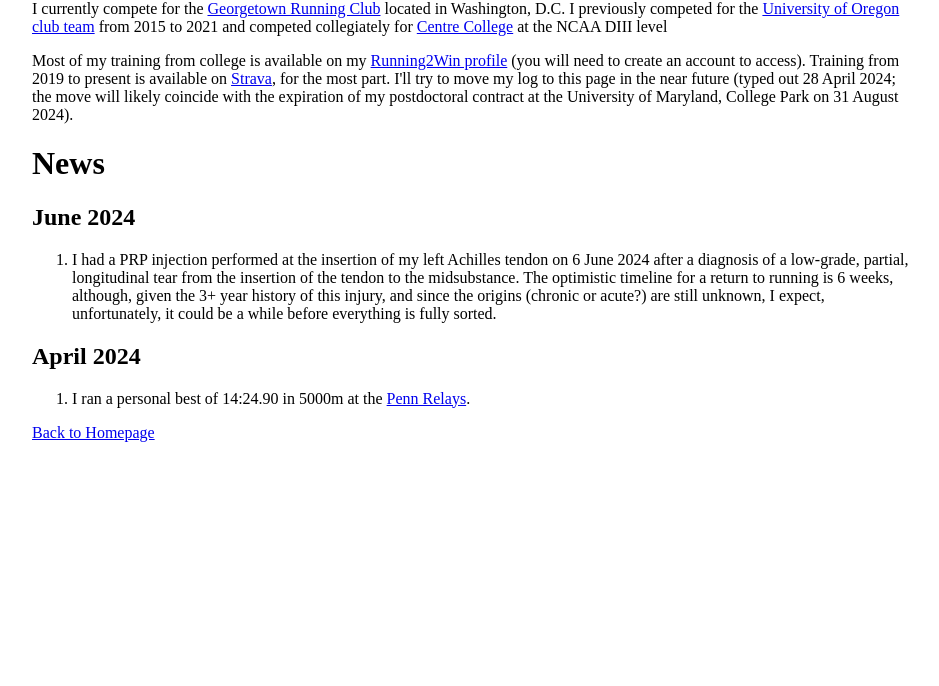
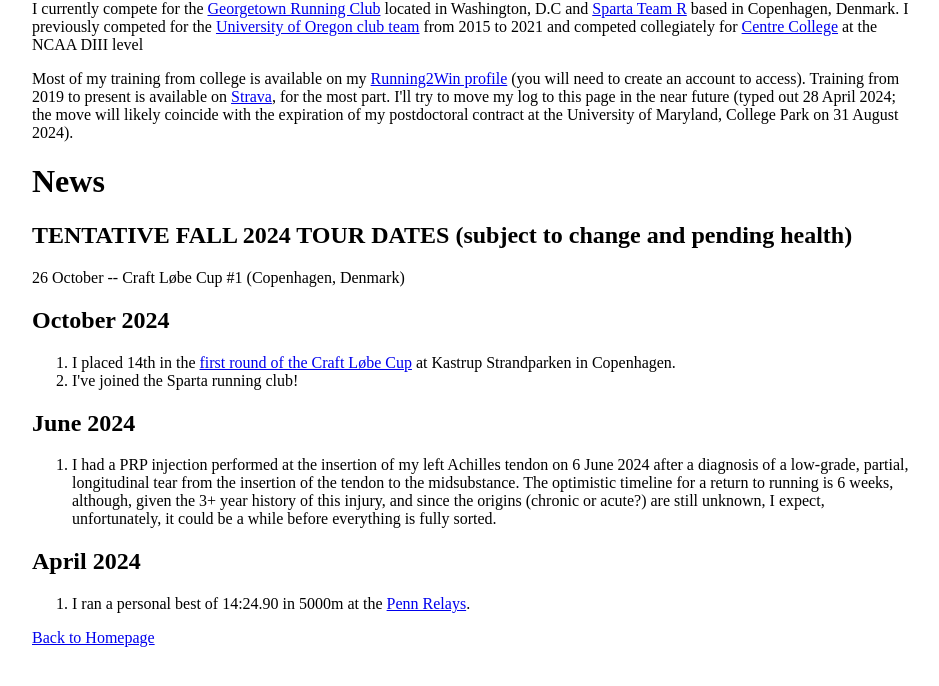
Before and after one commit to erb24/erb24.github.io, a plain HTML site: page hobby.html in a window 1280 px wide. Shown: the whole page, without its empty margins (168-1107 px from the left). Drawn offline with Linux system fonts and the light colour scheme.

Commit message:
update hobby

```diff
--- a/hobby.html
+++ b/hobby.html
@@ -47,10 +47,18 @@
         </style>
         <title>Hobby</title>
 </head>
-<p>I currently compete for the <a href=https://www.grcrunning.com/eric-beyerle/>Georgetown Running Club</a> located in Washington, D.C. I previously competed for the <a href=https://www.uorunning.com>University of Oregon club team</a> from 2015 to 2021 and competed collegiately for <a href=https://www.tfrrs.org/athletes/3736586/Centre/Eric_Beyerle>Centre College</a> at the NCAA DIII level </p>
+<p>I currently compete for the <a href=https://www.grcrunning.com/eric-beyerle/>Georgetown Running Club</a> located in Washington, D.C and <a href=sparta.dk/>Sparta Team R</a> based in Copenhagen, Denmark. I previously competed for the <a href=https://www.uorunning.com>University of Oregon club team</a> from 2015 to 2021 and competed collegiately for <a href=https://www.tfrrs.org/athletes/3736586/Centre/Eric_Beyerle>Centre College</a> at the NCAA DIII level </p>
 <p>Most of my training from college is available on my <a href="https://running2win.com/">Running2Win profile</a> (you will need to create an account to access). Training from 2019 to present is available on <a href="https://www.strava.com/athletes/35718086">Strava</a>, for the most part. I'll try to move my log to this page in the near future (typed out 28 April 2024; the move will likely coincide with the expiration of my postdoctoral contract at the University of Maryland, College Park on 31 August 2024).</p>
 <body style='margin-top:0;margin-left:200;margin-right:200;'>
 <h1>News</h1>
+<h2>TENTATIVE FALL 2024 TOUR DATES (subject to change and pending health)</h2>
+26 October -- Craft Løbe Cup #1 (Copenhagen, Denmark)
+
+<h2> October 2024</h2>
+<ol>
+	<li> I placed 14th in the <a href=https://meets.rosterathletics.com/public/competitions/details/results?id=25849&meId=238722#title-anchor/>first round of the Craft Løbe Cup</a> at Kastrup Strandparken in Copenhagen. </li>
+	<li> I've joined the Sparta running club!</li>
+</ol>
 <h2> June 2024</h2>
 <ol>
 <li> I had a PRP injection performed at the insertion of my left Achilles tendon on 6 June 2024 after a diagnosis of a low-grade, partial, longitudinal tear from the insertion of the tendon to the midsubstance. The optimistic timeline for a return to running is 6 weeks, although, given the 3+ year history of this injury, and since the origins (chronic or acute?) are still unknown, I expect, unfortunately, it could be a while before everything is fully sorted.</li>
```
